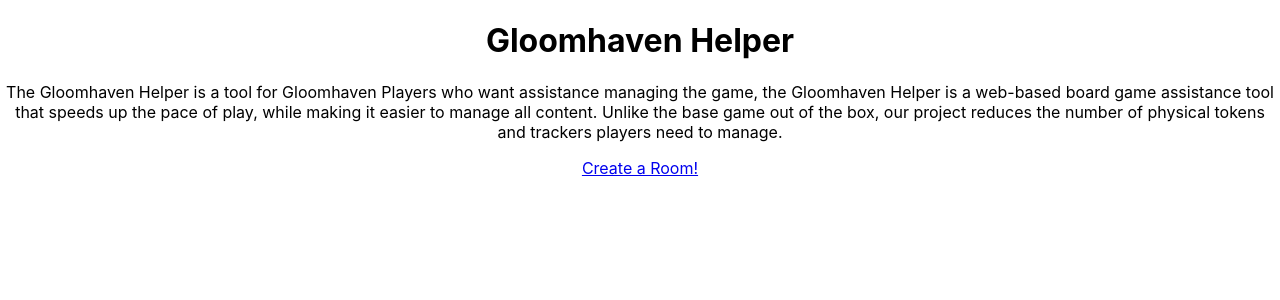
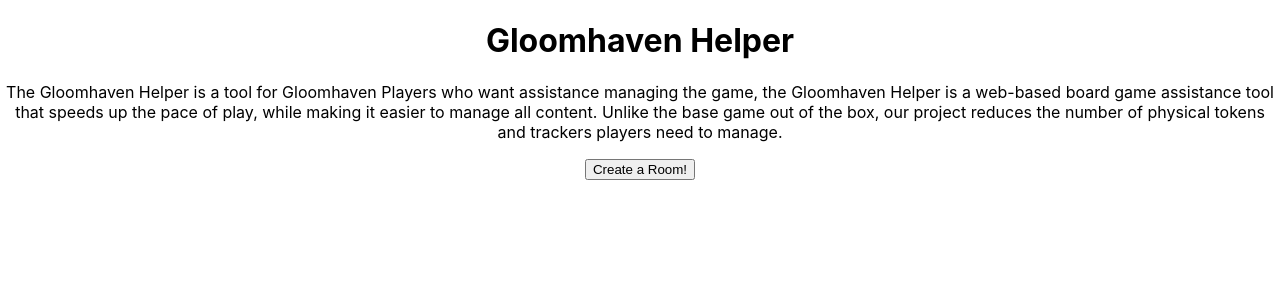
Before and after one commit to adriansmithdev/gloomhaven-helper, a React (Create React App) app in the folder react-app/: page / in a window 1280 px wide. Shown: the top 300 px of the page. Built offline with nearby package versions, Linux system fonts and the light colour scheme; no server answers.

Commit message:
Front end is able to create/reroute to new room.

```diff
--- a/react-app/src/components/IndexComponent.js
+++ b/react-app/src/components/IndexComponent.js
@@ -1,5 +1,5 @@
 import React, { Component } from 'react';
-import { Link } from 'react-router-dom';
+// import { Link } from 'react-router-dom';
 import axios from 'axios';
 
 
@@ -9,13 +9,25 @@
     persons: []
   }
 
-  componentDidMount() {
-    axios.get('http://localhost:5000/rooms')
-    .then(response => {
-      console.log(response);
-    }).catch(function (error) {
+  constructor() {
+    super();
+
+    this.requestRoom = this.requestRoom.bind(this);
+  }
+
+  requestRoom() {
+    axios.post('http://localhost:5000/newroom')
+    .then(function (response) {
+      console.log(response.data.roomHash);
+      window.location = `/room/${response.data.roomHash}`;
+    })
+    .catch(function (error) {
       console.log(error);
     });
+  }
+
+  componentDidMount() {
+
 
     axios.get('http://localhost:5000/room/103')
     .then(function (response) {
@@ -27,9 +39,6 @@
   }
 
   render() {
-    var uuid = require("uuid");
-    const mockRoomId = uuid.v4();
-
     return (
       <div>
         <h1>Gloomhaven Helper</h1>
@@ -43,7 +52,7 @@
         </p>
 
         <span className="input-group-btn">
-            <Link to={`/room/${mockRoomId}`}>Create a Room!</Link>
+          <button type="button" onClick={this.requestRoom}>Create a Room!</button>
         </span>
       </div>
     );
--- a/react-app/src/components/RoomComponent.js
+++ b/react-app/src/components/RoomComponent.js
@@ -9,7 +9,7 @@
       <div>
         <h1>Gloomhaven Room # { this.props.match.params.roomid } </h1>
 
-        <MonsterList />>
+        <MonsterList />
 
         <span className="input-group-btn">
             <Link to={`/`}>Back to home!</Link>
```
